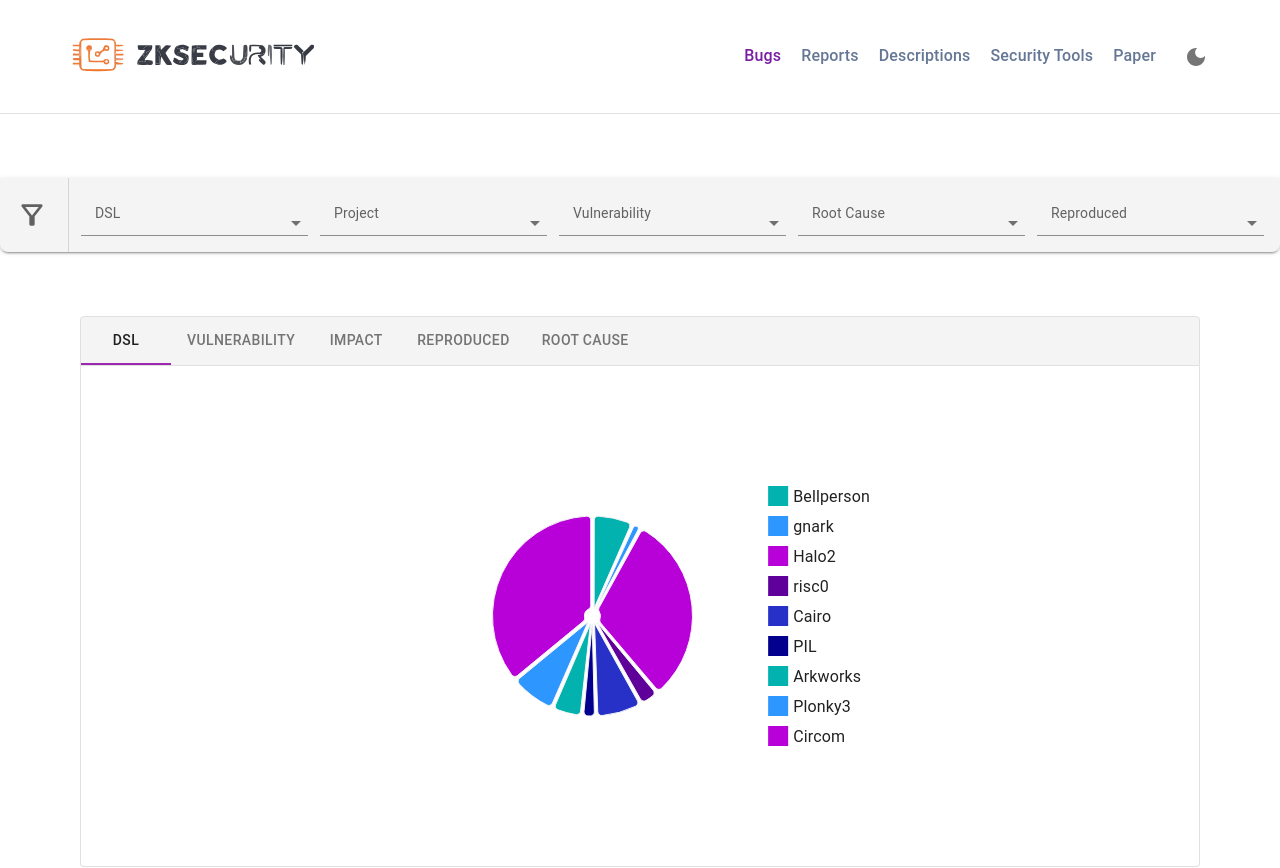
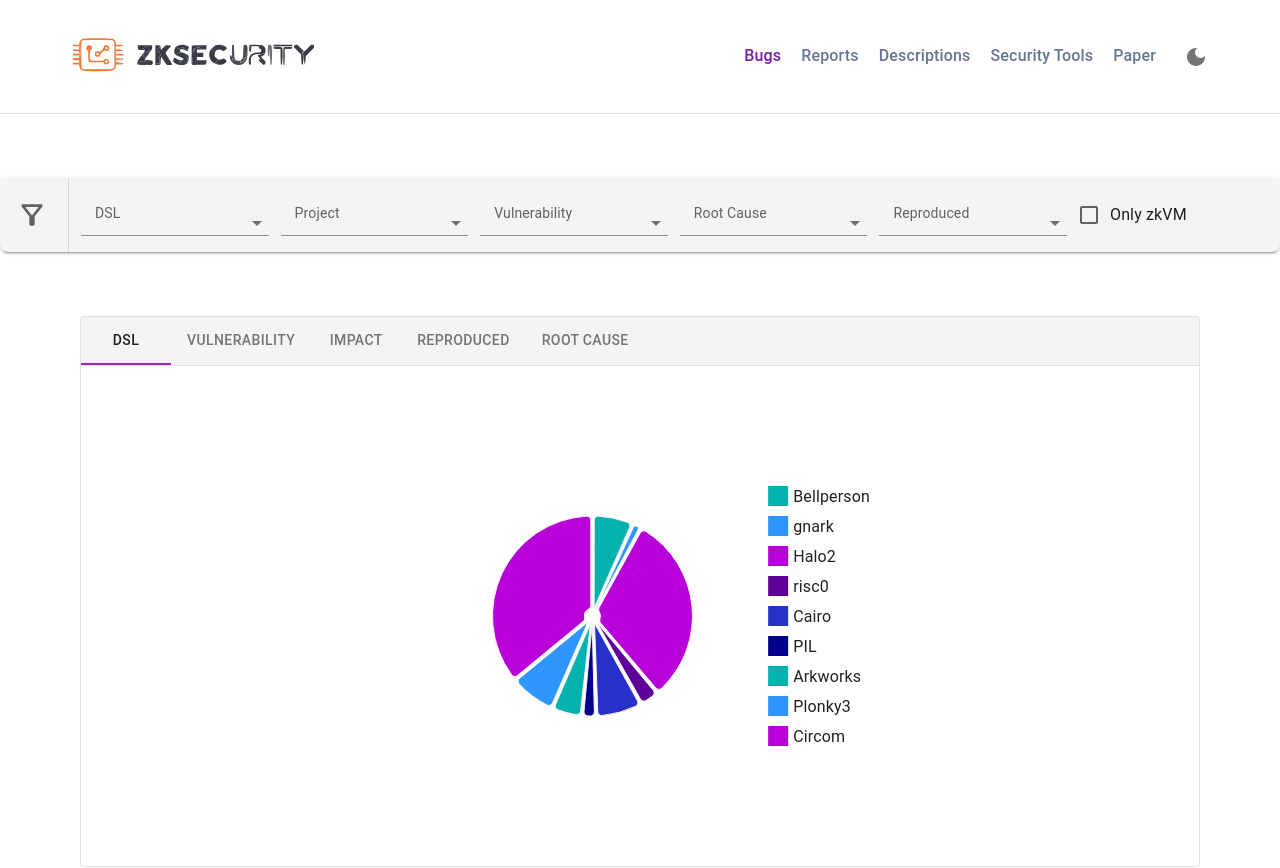
Before and after one commit to zksecurity/zkbugs-website, a React (Vite) app: page / in a window 1280 px wide. Shown: the top 868 px of the page. Built offline with nearby package versions, Linux system fonts and the light colour scheme.

Commit message:
Update the UI
- Add zkVM checkbox
- Alphabetically order root causes

```diff
--- a/src/components/filters/BugsFilters.jsx
+++ b/src/components/filters/BugsFilters.jsx
@@ -1,6 +1,6 @@
 import { useCallback, useMemo, useState } from "react";
 import PropTypes from "prop-types";
-import { Divider } from "@mui/material";
+import { Checkbox, Divider, FormControlLabel } from "@mui/material";
 import { useAvailableFilters } from "../../hooks/useAvailableFilters";
 import { getTrimmedPathFromUrl } from "../../utils/transformations";
 import Select from "../select/Select";
@@ -32,6 +32,7 @@
     project: "",
     rootCause: "",
     reproduced: "",
+    zkvm: "",
   });
 
   const filtersApplied = useMemo(() => {
@@ -46,6 +47,15 @@
   const handleFilterChange = useCallback(
     (field) => (event) => {
       const newFilters = { ...filters, [field]: event.target.value ?? "" };
+      setFilters(newFilters);
+      onChange?.(newFilters);
+    },
+    [filters, onChange]
+  );
+
+  const handleZkvmToggle = useCallback(
+    (event) => {
+      const newFilters = { ...filters, zkvm: event.target.checked ? "true" : "" };
       setFilters(newFilters);
       onChange?.(newFilters);
     },
@@ -97,6 +107,11 @@
           className="filter-input"
           onChange={handleFilterChange("reproduced")}
         />
+        <FormControlLabel
+          control={<Checkbox checked={filters.zkvm === "true"} onChange={handleZkvmToggle} />}
+          label="Only zkVM"
+          className="filter-input"
+        />
       </div>
     </ContainerStyled>
   );
@@ -115,6 +130,7 @@
       reproduced: PropTypes.bool,
       rootCause: PropTypes.string,
       vulnerability: PropTypes.string,
+      zkvm: PropTypes.bool,
       similarBugs: PropTypes.arrayOf(PropTypes.string),
       source: PropTypes.shape({
         variant: PropTypes.string,
--- a/src/hooks/useAvailableFilters.js
+++ b/src/hooks/useAvailableFilters.js
@@ -13,12 +13,17 @@
 
   const filters = {};
 
-  // Convert sets to options arrays
+  // Convert sets to options arrays and sort alphabetically by label
   Object.entries(filtersSets).forEach(([filter, valuesSet]) => {
-    filters[filter] = Array.from(valuesSet).map((value) => ({
-      value,
-      label: renderLabel ? renderLabel(filter, value) : value,
-    }));
+    const options = Array.from(valuesSet)
+      .filter((v) => v !== undefined && v !== null && v !== "")
+      .map((value) => ({
+        value,
+        label: renderLabel ? renderLabel(filter, value) : value,
+      }))
+      .sort((a, b) => String(a.label).localeCompare(String(b.label), undefined, { sensitivity: "base" }));
+
+    filters[filter] = options;
   });
 
   return filters;
--- a/src/hooks/useBugsChartData.js
+++ b/src/hooks/useBugsChartData.js
@@ -11,6 +11,11 @@
   });
 
   useEffect(() => {
+    const rootCauseData = getChartData(data, "rootCause").sort((a, b) =>
+      String(a.label).localeCompare(String(b.label), undefined, {
+        sensitivity: "base",
+      })
+    );
     setChartsData({
       dsl: getChartData(data, "dsl"),
       vulnerability: getChartData(data, "vulnerability"),
@@ -19,7 +24,7 @@
         true: "Reproduced",
         false: "Not Reproduced",
       }),
-      rootCause: getChartData(data, "rootCause"),
+      rootCause: rootCauseData,
     });
   }, [data]);
 
--- a/src/pages/descriptions/DescriptionsPage.jsx
+++ b/src/pages/descriptions/DescriptionsPage.jsx
@@ -10,7 +10,12 @@
   useEffect(() => {
     api.fetchDescriptions().then((descriptions) => {
       setVulnerabilities(descriptions.vulnerabilities);
-      setRootCauses(descriptions.rootCauses);
+      const sortedRootCauses = [...descriptions.rootCauses].sort((a, b) =>
+        String(a.title).localeCompare(String(b.title), undefined, {
+          sensitivity: "base",
+        })
+      );
+      setRootCauses(sortedRootCauses);
     });
   }, []);
   return (
```
